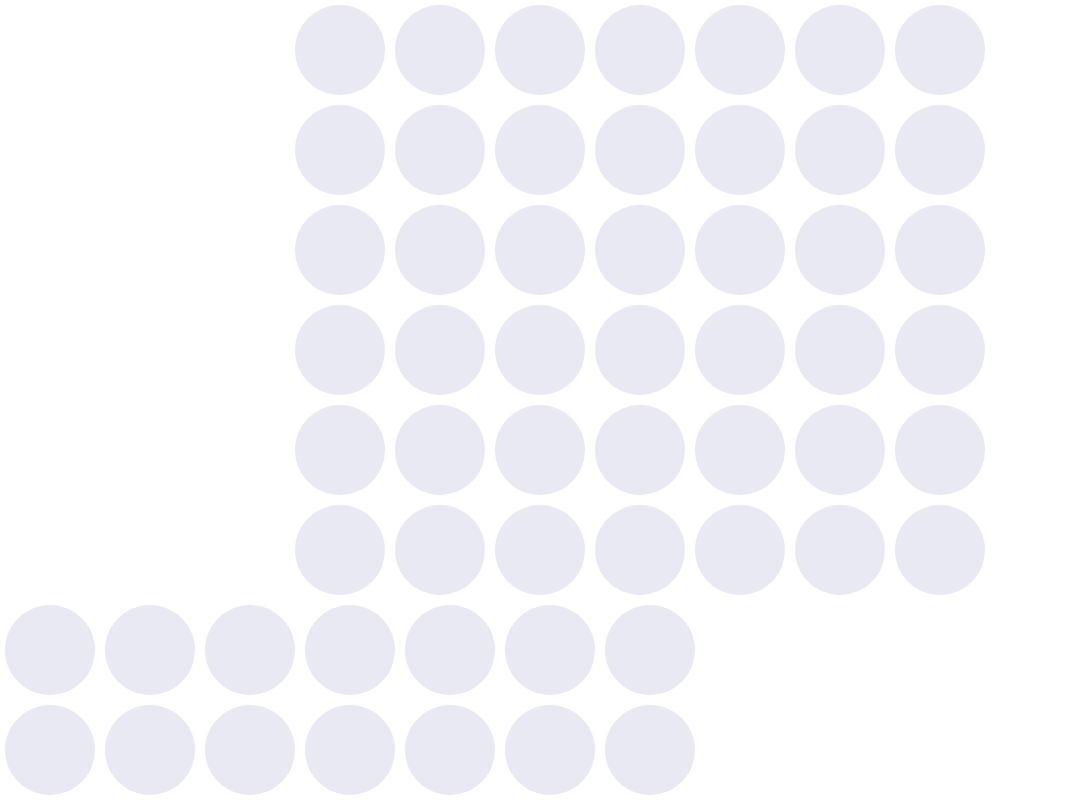
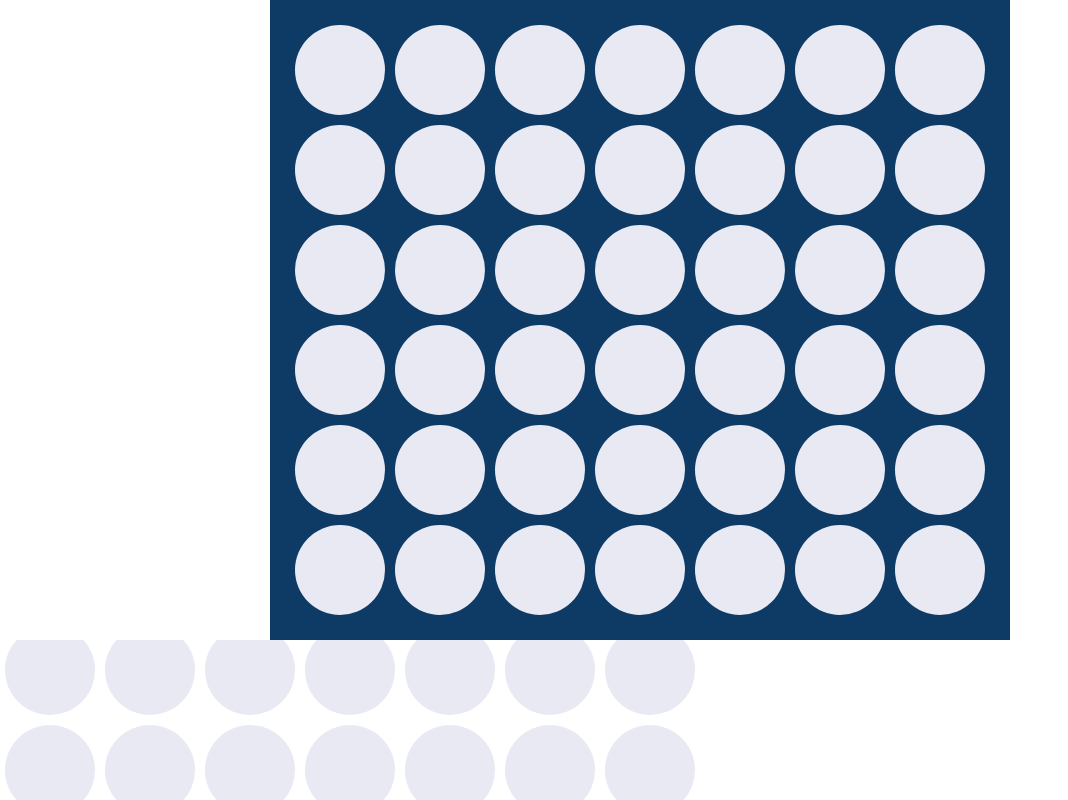
Before and after one commit to jonfelixrico/connect-four-react, a React (Create React App) app: page / in a window 1280 px wide. Shown: the whole page, without its empty margins (0-1068 px from the left). Built offline with nearby package versions, Linux system fonts and the light colour scheme.

Commit message:
Create and use the interactive grid

```diff
--- /dev/null
+++ b/src/components/grid/InteractiveGrid.tsx
@@ -0,0 +1,40 @@
+/* eslint-disable jsx-a11y/no-static-element-interactions */
+/* eslint-disable jsx-a11y/click-events-have-key-events */
+import { range } from 'lodash'
+import { FC } from 'react'
+import { Grid, GridProps } from './Grid'
+
+interface InteractiveGridProps extends GridProps {
+  onClick: (colIdx: number) => void
+}
+
+const RANGE = range(7)
+
+export const InteractiveGrid: FC<InteractiveGridProps> = ({
+  onClick,
+  grid,
+  colorMapping,
+  itemSize,
+}) => {
+  return (
+    <div className="px-5" style={{ background: '#0d3b66' }}>
+      <div className="relative">
+        <div className="py-5">
+          <Grid grid={grid} colorMapping={colorMapping} itemSize={itemSize} />
+        </div>
+        <div
+          className="absolute h-full w-full flex flex-row"
+          style={{ top: 0 }}
+        >
+          {RANGE.map((idx) => (
+            <div
+              className="flex-grow bg-white opacity-0 hover:opacity-5"
+              onClick={() => onClick(idx)}
+              key={idx}
+            />
+          ))}
+        </div>
+      </div>
+    </div>
+  )
+}
--- a/src/pages/App.tsx
+++ b/src/pages/App.tsx
@@ -4,6 +4,7 @@ import { Grid } from '@components/grid/Grid'
 import { Player } from '@typings/player.enum'
 import { GridMatrix } from '@typings/grid.types'
 import { generateGrid } from '@utils/grid.utils'
+import { InteractiveGrid } from '@components/grid/InteractiveGrid'
 
 interface GameState {
   grid: GridMatrix
@@ -66,7 +67,7 @@ export const App: FC = () => {
   return (
     <div className="h-screen w-screen flex flex-col overflow-hidden">
       <div className="flex flex-grow justify-center items-center">
-        <Grid grid={gameState.grid} />
+        <InteractiveGrid grid={gameState.grid} onClick={onClick} />
       </div>
       <div className="flex flex-row overflow-auto">
         {history.map((historyEntry) => (
```
